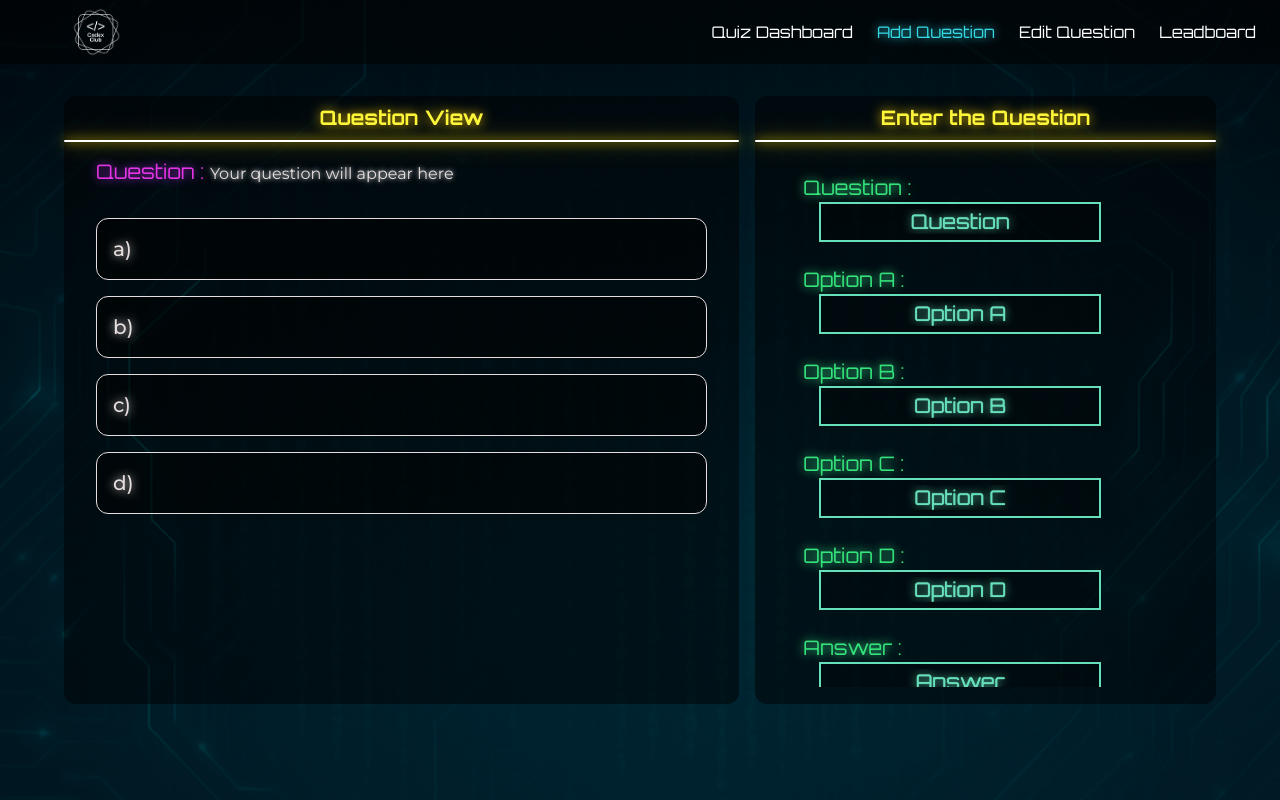
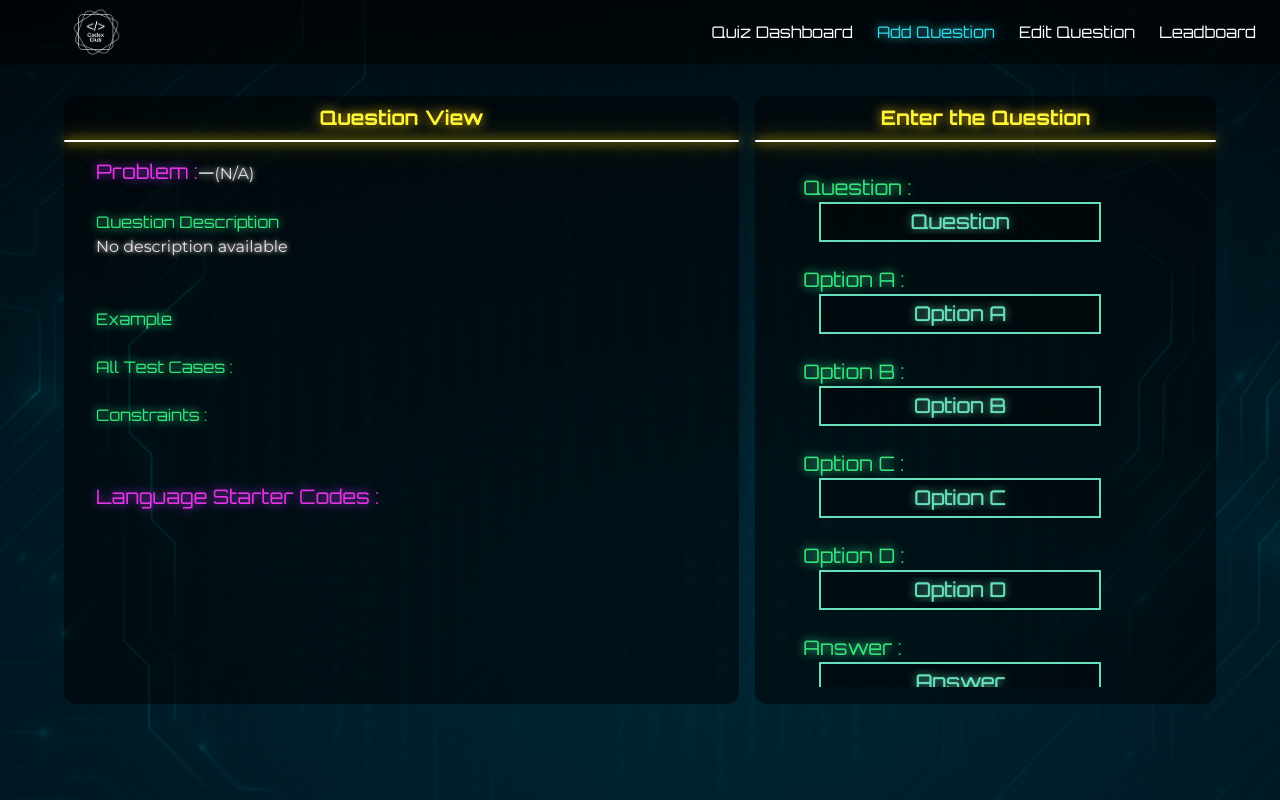
Before and after one commit to pulkitgaba009/Codex-SecondRound-Website, a React (Vite) app in the folder frontend/: page /adminPannel/addQuestion in a window 1280 px wide. Built offline with nearby package versions, Linux system fonts and the light colour scheme; sample sign-in values are in the browser's storage.

Commit message:
ui of update questions made

```diff
--- a/frontend/src/Components/Admin/EditQuestion.jsx
+++ b/frontend/src/Components/Admin/EditQuestion.jsx
@@ -15,7 +15,7 @@ function EditQuestion() {
   useEffect(() => {
     const fetchQuestions = async () => {
       try {
-        const { data } = await axios.get("http://localhost:3000/api/questions");
+        const { data } = await axios.get("http://localhost:3000/api/question");
         setQuestions(data);
         setSelectedQuestion(data[0] || null);
       } catch (error) {
--- a/frontend/src/Components/Admin/QuestionForm.jsx
+++ b/frontend/src/Components/Admin/QuestionForm.jsx
@@ -25,7 +25,7 @@ function QuestionForm({
   const deleteQuestion = async () => {
     try {
       setDel(true);
-      await axios.delete(`http://localhost:3000/api/questions/${formData._id}`);
+      await axios.delete(`http://localhost:3000/api/question/${formData._id}`);
       setQuestions((prev) => prev.filter((item) => item._id !== formData._id));
       toast.success("Question deleted successfully");
     } catch (error) {
--- a/frontend/src/Components/Admin/QuestionView.jsx
+++ b/frontend/src/Components/Admin/QuestionView.jsx
@@ -6,20 +6,140 @@ function QuestionView({ formData }) {
     <>
       <h1 className="authHeading">Question View</h1>
       <hr className="horizontalLine mt-2" />
+
       <div className="w-full mt-4 h-[85%] overflow-auto scrollbar-hidden px-8">
-        <h2 className="question">Question : </h2>
+        {/* Problem */}
+        <h2 className="question">Problem :</h2>
+        <h2 className="font-[Orbitron] text-neutral-300 [text-shadow:_0_0_10px_white] text-xl text-left inline">
+          {formData?.title || "—"}
+        </h2>
+        <p className="questionPara">({formData?._id || "N/A"})</p>
+
+        <br />
+        <br />
+
+        {/* Description */}
+        <p className="font-[Orbitron] text-md text-[#34e47b] [text-shadow:_0_0_10px_#3eeb91]">
+          Question Description
+        </p>
         <p className="questionPara">
-          {formData.question || "Your question will appear here"}
+          {formData?.description || "No description available"}
         </p>
 
-        {formData.code && (
-          <div className="mt-4 bg-black rounded-2xl">
+        <br />
+        <br />
+
+        {/* Image */}
+        {formData?.imageURL && (
+          <>
+            <p className="font-[Orbitron] text-md text-[#34e47b] [text-shadow:_0_0_10px_#3eeb91]">
+              Image Explanation
+            </p>
+
+            <img
+              src={formData.imageURL}
+              alt={formData?.title || "Question image"}
+              className="mt-2 rounded-xl w-[50%]"
+            />
+          </>
+        )}
+
+        <br />
+
+        {/* Examples */}
+        <p className="font-[Orbitron] text-md text-[#34e47b] [text-shadow:_0_0_10px_#3eeb91]">
+          Example
+        </p>
+
+        {Array.isArray(formData?.examples) &&
+          formData.examples.map((item, index) => (
+            <div key={index} className="mt-2 p-2 bg-black rounded-2xl">
+              <div className="p-2 font-mono">
+                <p className="text-[#34d8e4] [text-shadow:_0_0_12px_#34e47b]">
+                  Input :{" "}
+                  <span className="text-neutral-300 [text-shadow:_0_0_10px_white]">
+                    {item?.input || "—"}
+                  </span>
+                </p>
+
+                <p className="text-[#34d8e4] [text-shadow:_0_0_12px_#34e47b]">
+                  Output :{" "}
+                  <span className="text-neutral-300 [text-shadow:_0_0_10px_white]">
+                    {item?.output || "—"}
+                  </span>
+                </p>
+
+                {item?.explanation && (
+                  <p className="text-neutral-400 [text-shadow:_0_0_15px_white]">
+                    Explanation : <span>{item.explanation}</span>
+                  </p>
+                )}
+              </div>
+            </div>
+          ))}
+
+        <br />
+
+        {/* All Test Cases (still using examples as you had) */}
+        <p className="font-[Orbitron] text-md text-[#34e47b] [text-shadow:_0_0_10px_#3eeb91]">
+          All Test Cases :
+        </p>
+
+        {Array.isArray(formData?.examples) &&
+          formData.examples.map((item, index) => (
+            <div key={index} className="mt-2 p-2 bg-black rounded-2xl">
+              <div className="p-2 font-mono">
+                <p className="text-[#34d8e4] [text-shadow:_0_0_12px_#34e47b]">
+                  Input :{" "}
+                  <span className="text-neutral-300 [text-shadow:_0_0_10px_white]">
+                    {item?.input || "—"}
+                  </span>
+                </p>
+
+                <p className="text-[#34d8e4] [text-shadow:_0_0_12px_#34e47b]">
+                  Output :{" "}
+                  <span className="text-neutral-300 [text-shadow:_0_0_10px_white]">
+                    {item?.output || "—"}
+                  </span>
+                </p>
+              </div>
+            </div>
+          ))}
+
+        <br />
+
+        {/* Constraints */}
+        <p className="font-[Orbitron] text-md text-[#34e47b] [text-shadow:_0_0_10px_#3eeb91] mb-2">
+          Constraints :
+        </p>
+
+        {Array.isArray(formData?.constraints) &&
+          formData.constraints.map((c, index) => (
+            <p
+              key={index}
+              className="font-mono text-lg text-neutral-300 [text-shadow:_0_0_10px_white]"
+            >
+              • {c}
+            </p>
+          ))}
+
+        <br />
+        <br />
+
+        {/* Starter Codes */}
+        <p className="question">Language Starter Codes :</p>
+
+        {formData?.starterCode &&
+          Object.entries(formData.starterCode).map(
+            ([language, code], index) => (
+              <div key={index} className="mt-4 bg-black rounded-2xl">
                 <h2 className="text-xl font-semibold ml-4 pt-2 code">
-              Code: {formData.language}
+                  Code: {language}
                 </h2>
+
                 <div className="p-2">
                   <SyntaxHighlighter
-                language={formData.language?.toLowerCase()}
+                    language={language?.toLowerCase()}
                     style={atomDark}
                     customStyle={{
                       borderRadius: "8px",
@@ -28,18 +148,12 @@ function QuestionView({ formData }) {
                       backgroundColor: "oklch(12.9% 0.042 264.695)",
                     }}
                   >
-                {formData.code}
+                    {code || ""}
                   </SyntaxHighlighter>
                 </div>
               </div>
+            )
           )}
-
-        <div className="pt-4">
-          <div className="option">a) {formData.optionA}</div>
-          <div className="option">b) {formData.optionB}</div>
-          <div className="option">c) {formData.optionC}</div>
-          <div className="option">d) {formData.optionD}</div>
-        </div>
       </div>
     </>
   );
```
Lines whose indentation alone changed are shown as unchanged.
